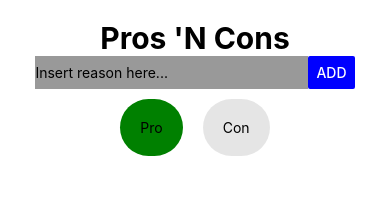
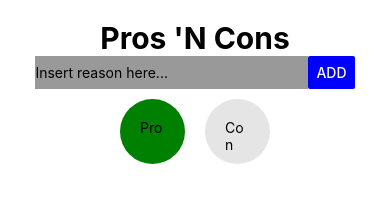
Before and after one commit to Cancain/pros-n-cons-mobile, a React Native app: screen / in a window 390 px wide. Shown: the top 214 px of the page. Built offline with nearby package versions, Linux system fonts and the light colour scheme.

Commit message:
Structured up InputField.js

```diff
--- a/components/InputField/InputField.js
+++ b/components/InputField/InputField.js
@@ -22,8 +22,8 @@ const InputField = props => {
 
   const proSelectStyle = [styles.Selector, isPro ? styles.Selected : null];
   const conSelectStyle = [styles.Selector, !isPro ? styles.Selected : null];
-  return (
-    <View>
+
+  const renderReasoInput = (
     <View style={styles.Container}>
       <TextInput
         style={styles.InputField}
@@ -31,6 +31,9 @@ const InputField = props => {
       />
       <Button color="blue" title="Add" onPress={() => click()} />
     </View>
+  );
+
+  const renderSelectors = (
     <View style={styles.Container}>
       <SelectorBtn
         text="Pro"
@@ -43,8 +46,16 @@ const InputField = props => {
         selected={!isPro}
       />
     </View>
+  );
+
+  const renderView = (
+    <View>
+      {renderReasoInput}
+      {renderSelectors}
     </View>
   );
+
+  return renderView;
 };
 
 export default InputField;
--- a/components/UI/SelectorBtn/SelectorBtn.js
+++ b/components/UI/SelectorBtn/SelectorBtn.js
@@ -8,7 +8,9 @@ const SelectorBtn = props => {
       marginTop: 10,
       marginHorizontal: 10,
       padding: 20,
-      borderRadius: 100
+      borderRadius: 100,
+      width: 65,
+      height: 65
     },
     Selected: {
       backgroundColor: "green"
```
Lines whose indentation alone changed are shown as unchanged.
